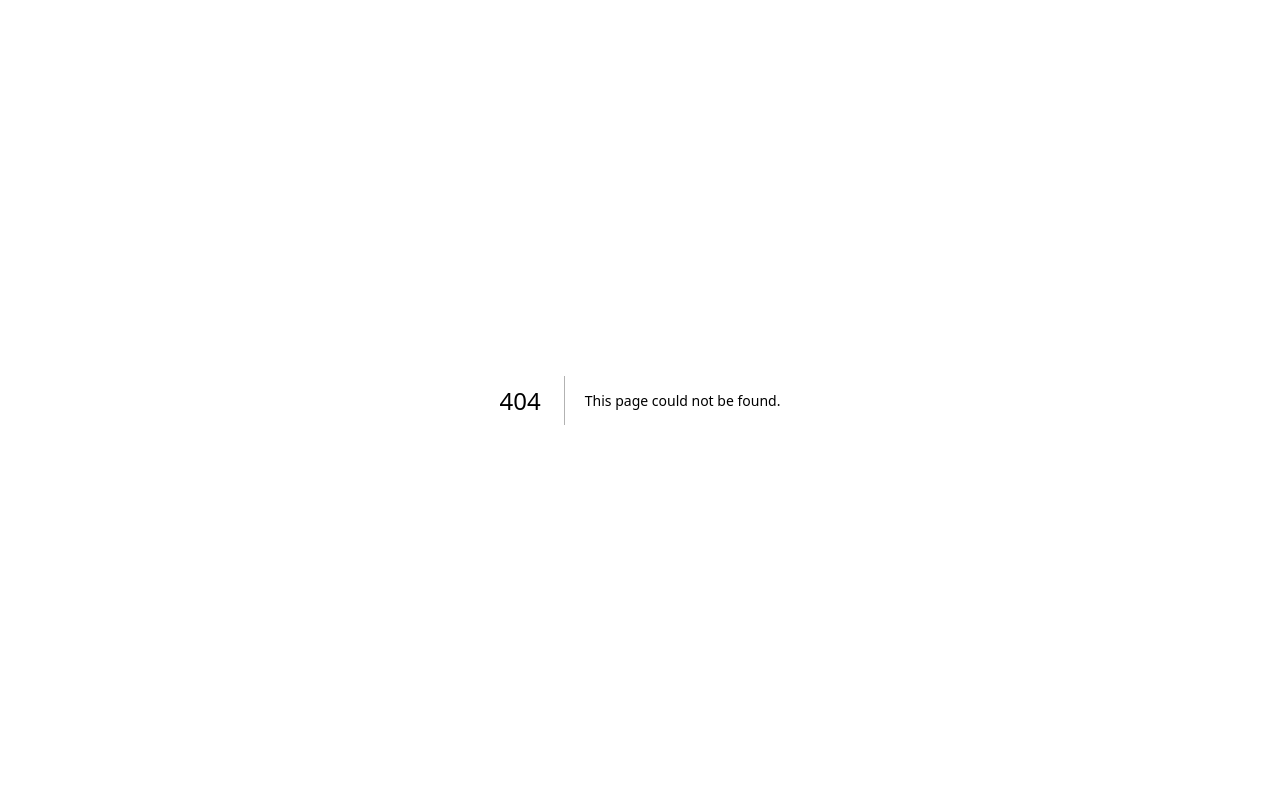
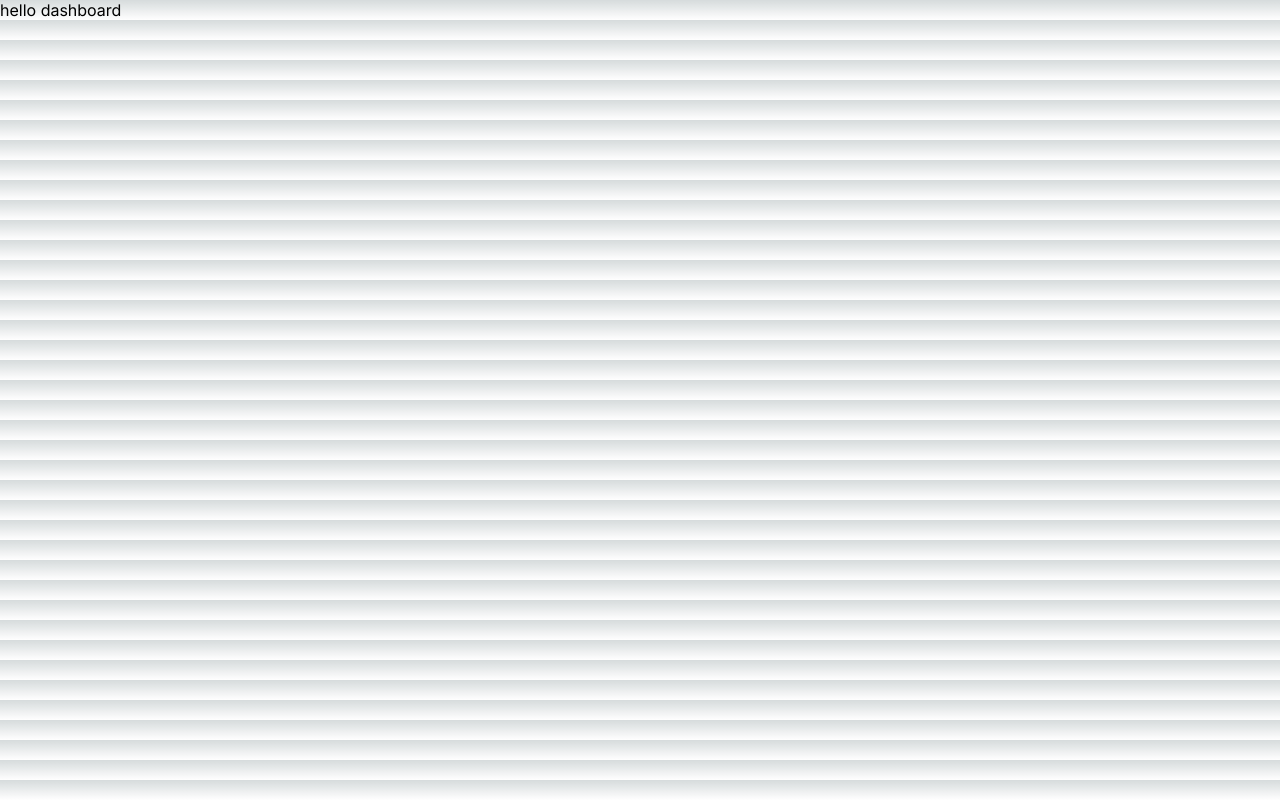
Before and after one commit to tuansyho1996/learn-nextjs-13, a Next.js app: page /dashboard in a window 1280 px wide. Before the commit this address had no page. Built offline with nearby package versions, Linux system fonts and the light colour scheme.

Commit message:
create app nextjs

```diff
--- /dev/null
+++ b/src/app/dashboard/page.js
@@ -0,0 +1,7 @@
+
+const page = () => {
+    return (
+        <div>hello dashboard</div>
+    )
+}
+export default page
```
